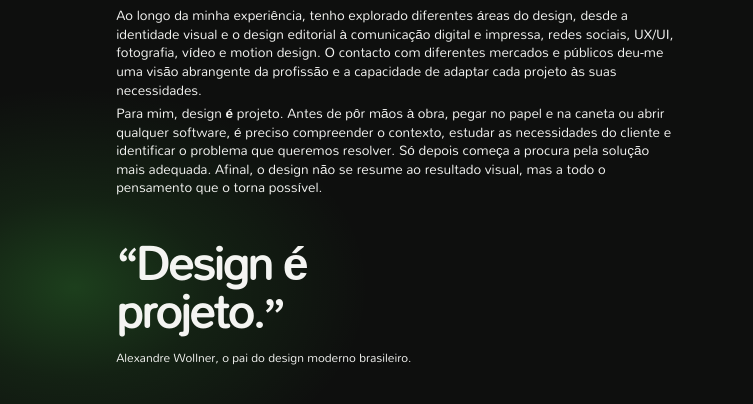
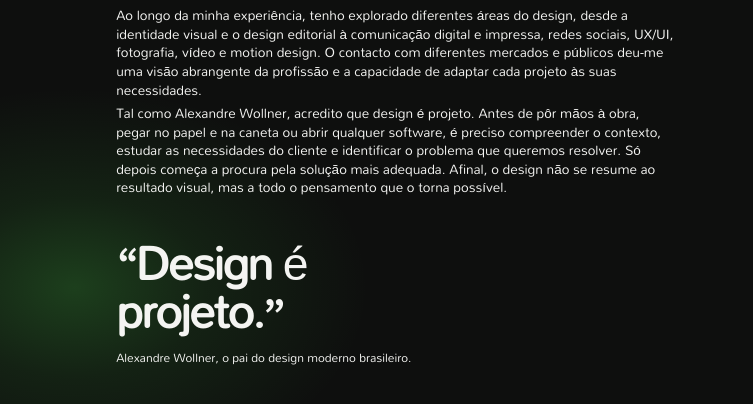
Before and after one commit to iurikrvlh/iuri-designer-grafico, a plain HTML site: page index.html in a window 1280 px wide. Shown: the part 2372-2776 px from the top of the page, 527-1280 px from the left. Drawn offline with Linux system fonts and the light colour scheme.

Commit message:
Correção final da secção About Me

```diff
--- a/index.html
+++ b/index.html
@@ -879,12 +879,12 @@
               Ao longo da minha experiência, tenho explorado diferentes áreas do design, desde a identidade visual e o design editorial à comunicação digital e impressa, redes sociais, UX/UI, fotografia, vídeo e motion design. O contacto com diferentes mercados e públicos deu-me uma visão abrangente da profissão e a capacidade de adaptar cada projeto às suas necessidades.
             </p>
             <p>
-              Para mim, <strong>design é projeto</strong>. Antes de pôr mãos à obra, pegar no papel e na caneta ou abrir qualquer software, é preciso compreender o contexto, estudar as necessidades do cliente e identificar o problema que queremos resolver. Só depois começa a procura pela solução mais adequada. Afinal, o design não se resume ao resultado visual, mas a todo o pensamento que o torna possível.
+              Tal como Alexandre Wollner, acredito que design é projeto. Antes de pôr mãos à obra, pegar no papel e na caneta ou abrir qualquer software, é preciso compreender o contexto, estudar as necessidades do cliente e identificar o problema que queremos resolver. Só depois começa a procura pela solução mais adequada. Afinal, o design não se resume ao resultado visual, mas a todo o pensamento que o torna possível.
             </p>
           </div>
 
           <blockquote class="about__quote">
-            <p>“Design é<br> projeto.”</p>
+            <p>“Design <span class="about__quote-accent">é</span><br> projeto.”</p>
             <footer>Alexandre Wollner, o pai do design moderno brasileiro.</footer>
           </blockquote>
 
--- a/styles.css
+++ b/styles.css
@@ -939,6 +939,11 @@ textarea:focus-visible {
   line-height: 1.05;
 }
 
+.about__quote-accent {
+  /* Mandali omite este carácter; evita o negrito da fonte de substituição. */
+  font-weight: 400;
+}
+
 .about__quote footer {
   margin-top: 14px;
   font-size: 0.75rem;
```
